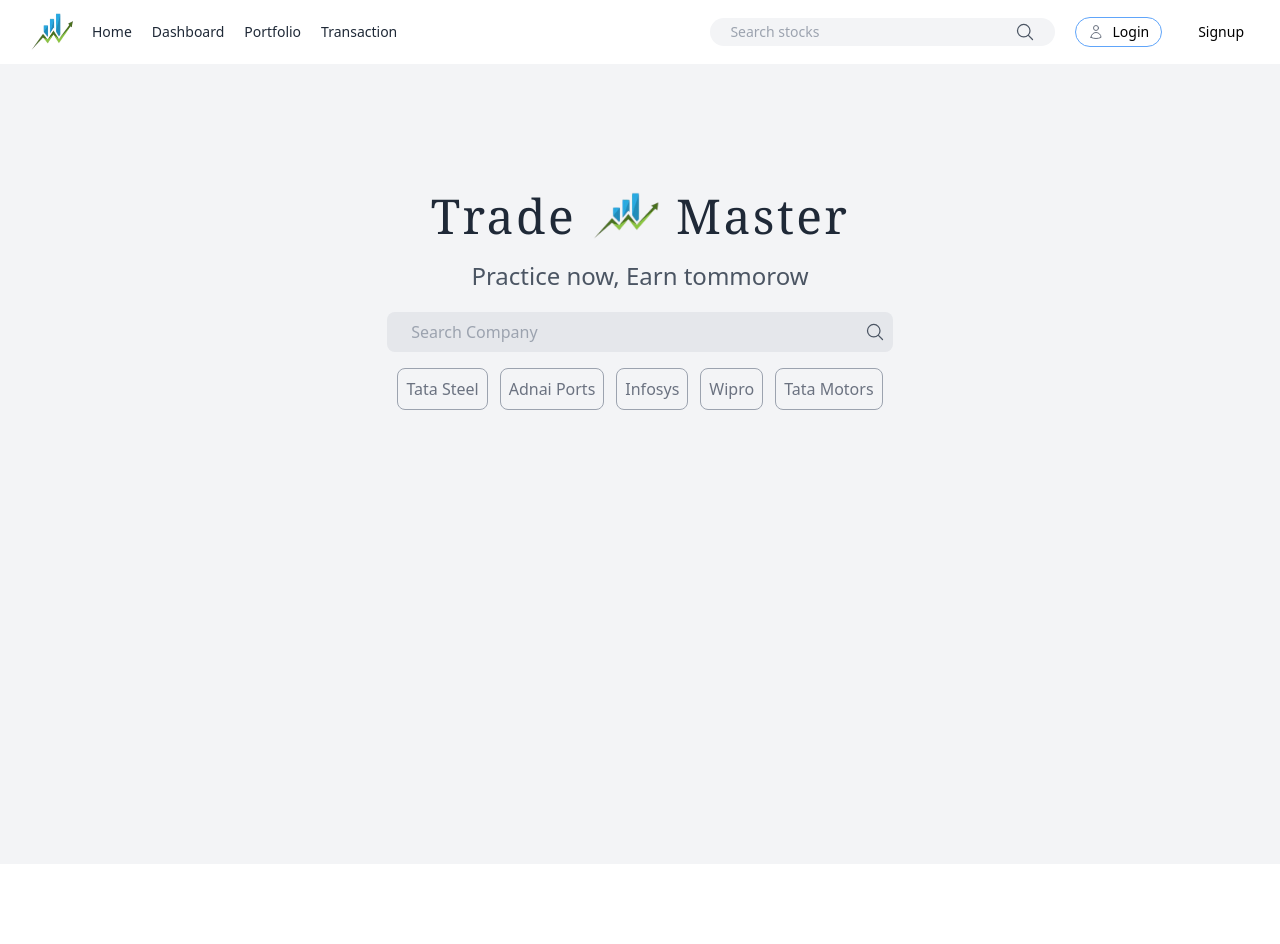
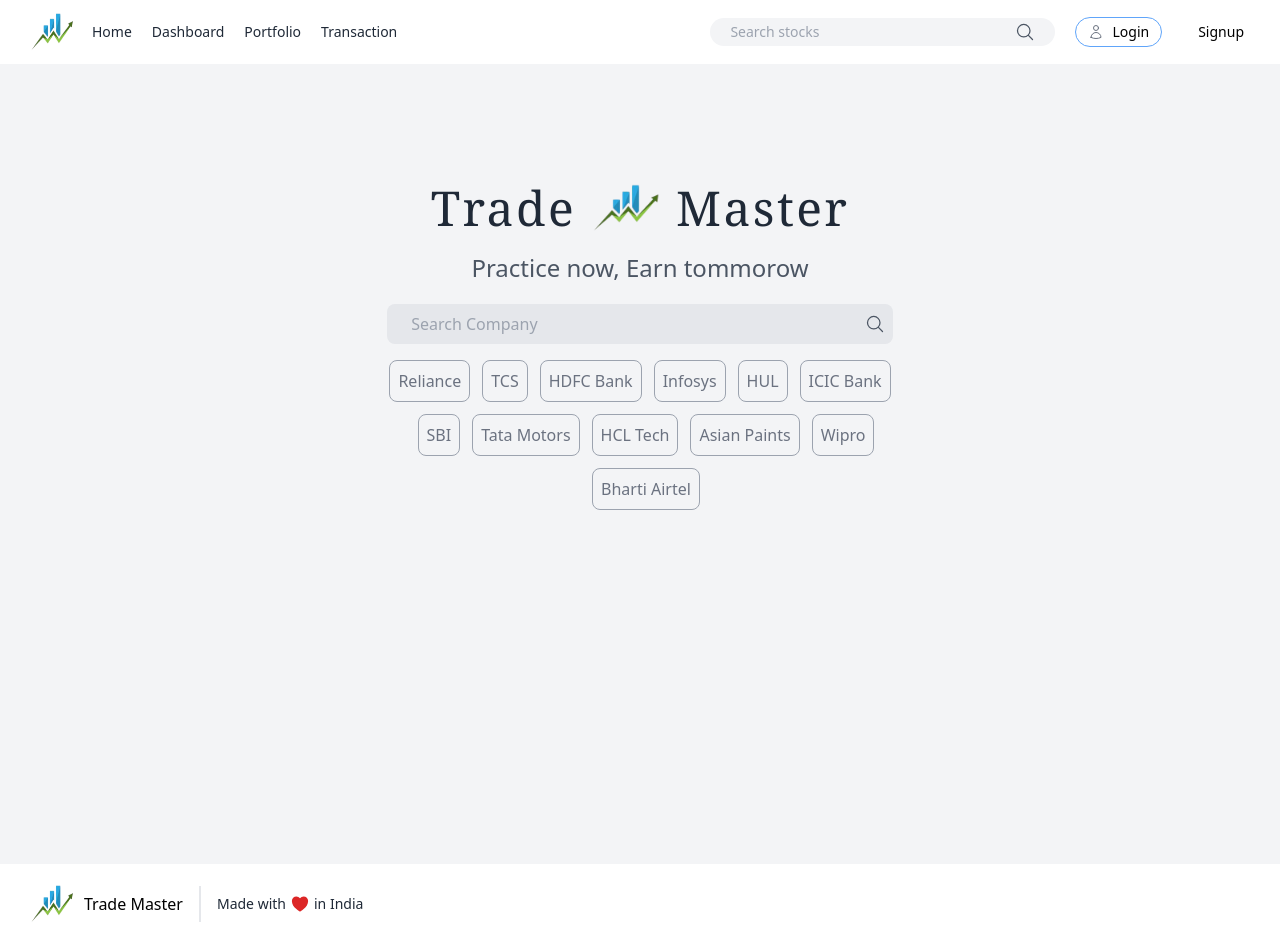
Before and after one commit to Hardik-Dharmik/trade-master-frontend, a React (Create React App) app: page / in a window 1280 px wide. Before the commit the page ends 864 px from the top, so only its background shows below. Built offline with nearby package versions, Linux system fonts and the light colour scheme.

Commit message:
Footer completed

```diff
--- a/src/App.js
+++ b/src/App.js
@@ -2,13 +2,12 @@ import "./App.css";
 import { BrowserRouter as Router, Routes, Route } from "react-router-dom";
 import Header from "./components/Header/Header";
 import Home from "./components/Home/Home";
+import Footer from "./components/Footer/Footer";
 
 function App() {
   return (
     <div className="mx-auto ">
       <Router>
-        {/* <Link to="/">Home</Link>
-        <Link to="/about">About</Link> */}
         <Header />
 
         <div>
@@ -17,6 +16,8 @@ function App() {
             <Route path="/about" element={<p>About</p>} />
           </Routes>
         </div>
+
+        <Footer />
       </Router>
     </div>
   );
--- /dev/null
+++ b/src/components/Footer/Footer.js
@@ -0,0 +1,20 @@
+import logo from "../../Assets/Images/logo.png";
+import { HeartIcon } from "@heroicons/react/24/solid";
+import HeaderLinks from "../Header/HeaderLinks";
+import { Link } from "react-router-dom";
+
+function Footer() {
+  return (
+    <div className="flex md:flex-row flex-col px-5 py-2  items-center">
+      <div className="flex items-center">
+        <img src={logo} alt="" className="h-16 w-16" />
+        <p>Trade Master</p>
+      </div>
+      <p class="text-sm text-gray-800 sm:ml-4 sm:pl-4 sm:border-l-2 sm:border-gray-200 sm:py-2 sm:mt-0 mt-4 flex">
+        Made with <HeartIcon className="h-5 w-5 mx-1 text-red-600" /> in India
+      </p>
+    </div>
+  );
+}
+
+export default Footer;
--- /dev/null
+++ b/src/components/Home/ExStock.js
@@ -0,0 +1,11 @@
+import React from "react";
+
+function ExStock({ stockName }) {
+  return (
+    <p className="border border-gray-400 p-2 rounded-lg text-gray-500 hover:text-blue-400 hover:bg-white cursor-pointer">
+      {stockName}
+    </p>
+  );
+}
+
+export default ExStock;
--- a/src/components/Home/Home.js
+++ b/src/components/Home/Home.js
@@ -1,10 +1,26 @@
 import { MagnifyingGlassIcon } from "@heroicons/react/24/outline";
 import logo from "../../Assets/Images/logo.png";
+import ExStock from "./ExStock";
+
+const topStocks = [
+  "Reliance",
+  "TCS",
+  "HDFC Bank",
+  "Infosys",
+  "HUL",
+  "ICIC Bank",
+  "SBI",
+  "Tata Motors",
+  "HCL Tech",
+  "Asian Paints",
+  "Wipro",
+  "Bharti Airtel",
+];
 
 function Home() {
   return (
-    <div className="flex flex-col items-center   h-screen px-2 bg-gray-100">
-      <div className="flex items-center mt-28 ">
+    <div className="flex flex-col items-center min-h-screen px-2 bg-gray-100 py-2">
+      <div className="flex items-center mt-24 ">
         <p className="text-4xl md:text-5xl font-serif tracking-wider text-gray-800">
           Trade
         </p>
@@ -25,22 +41,10 @@ function Home() {
         <MagnifyingGlassIcon className="h-5 w-5 mx-2 text-gray-600" />
       </div>
 
-      <div className="flex space-x-3">
-        <p className="border border-gray-400 p-2 rounded-lg text-gray-500 hover:bg-gray-200 cursor-pointer">
-          Tata Steel
-        </p>
-        <p className="border border-gray-400 p-2 rounded-lg text-gray-500 hover:bg-gray-200 cursor-pointer">
-          Adnai Ports
-        </p>
-        <p className="border border-gray-400 p-2 rounded-lg text-gray-500 hover:bg-gray-200 cursor-pointer">
-          Infosys
-        </p>
-        <p className="border border-gray-400 p-2 rounded-lg text-gray-500 hover:bg-gray-200 cursor-pointer">
-          Wipro
-        </p>
-        <p className="border border-gray-400 p-2 rounded-lg text-gray-500 hover:bg-gray-200 cursor-pointer">
-          Tata Motors
-        </p>
+      <div className="flex flex-wrap items-center space-x-3 md:w-2/5 w-3/5 gap-y-3 justify-center">
+        {topStocks.map((stock) => (
+          <ExStock stockName={stock} />
+        ))}
       </div>
     </div>
   );
```
